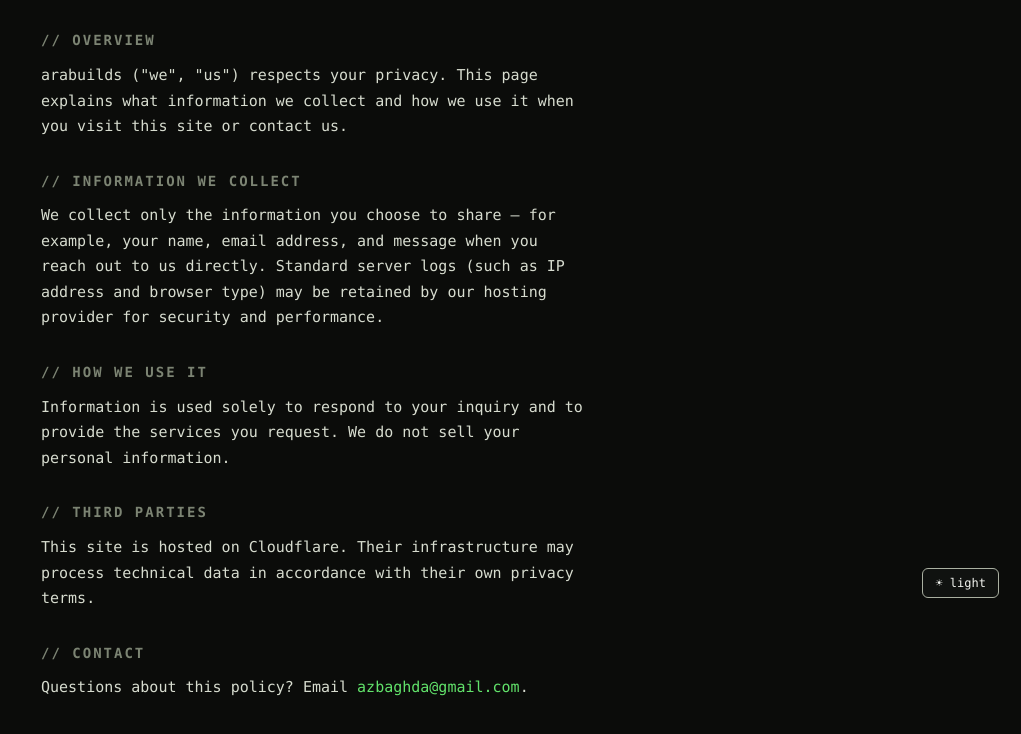
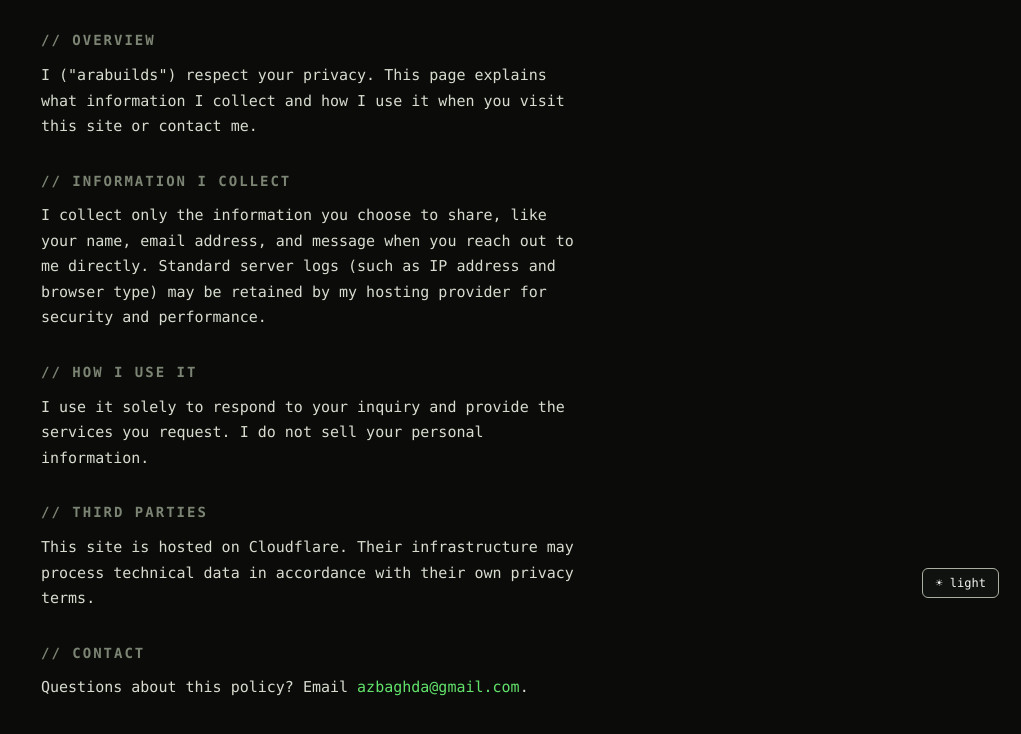
Before and after one commit to pr0grara/arabuilds, a website: page privacy.html in a window 1280 px wide. Shown: the part 180-914 px from the top of the page, without its empty margins (259-1280 px from the left). Drawn offline with Linux system fonts and the light colour scheme.

Commit message:
Voice pass on legal + work pages: first-person, kill em-dashes

```diff
--- a/privacy.html
+++ b/privacy.html
@@ -34,13 +34,13 @@
   <p class="sub">Last updated: <span id="dt">—</span></p>
 
   <h2>Overview</h2>
-  <p>arabuilds ("we", "us") respects your privacy. This page explains what information we collect and how we use it when you visit this site or contact us.</p>
+  <p>I ("arabuilds") respect your privacy. This page explains what information I collect and how I use it when you visit this site or contact me.</p>
 
-  <h2>Information we collect</h2>
-  <p>We collect only the information you choose to share — for example, your name, email address, and message when you reach out to us directly. Standard server logs (such as IP address and browser type) may be retained by our hosting provider for security and performance.</p>
+  <h2>Information I collect</h2>
+  <p>I collect only the information you choose to share, like your name, email address, and message when you reach out to me directly. Standard server logs (such as IP address and browser type) may be retained by my hosting provider for security and performance.</p>
 
-  <h2>How we use it</h2>
-  <p>Information is used solely to respond to your inquiry and to provide the services you request. We do not sell your personal information.</p>
+  <h2>How I use it</h2>
+  <p>I use it solely to respond to your inquiry and provide the services you request. I do not sell your personal information.</p>
 
   <h2>Third parties</h2>
   <p>This site is hosted on Cloudflare. Their infrastructure may process technical data in accordance with their own privacy terms.</p>
```
Also changed, not shown: terms.html (+2 -2 lines), work.html (+5 -5 lines).
